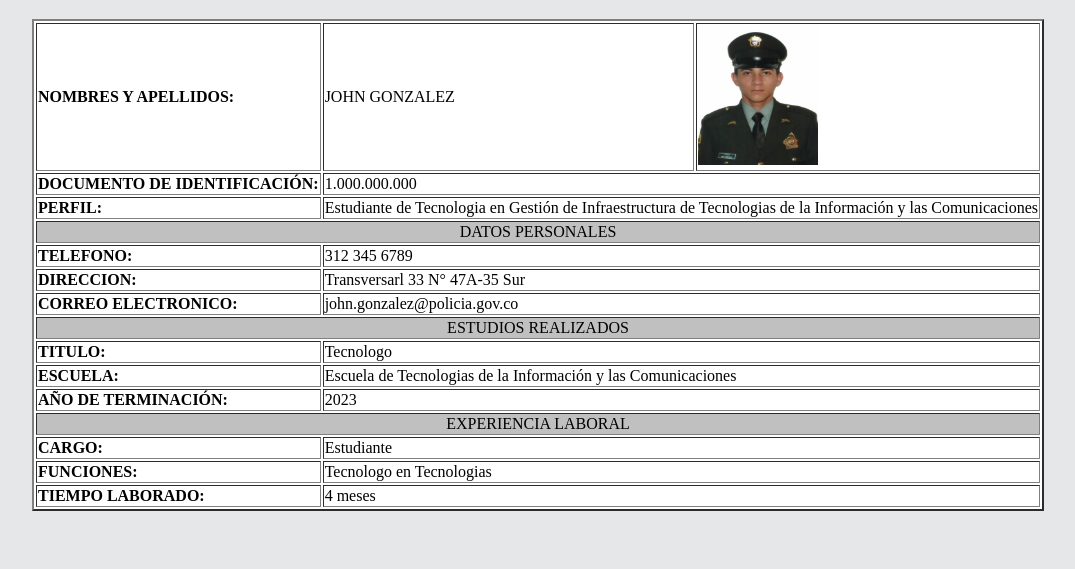
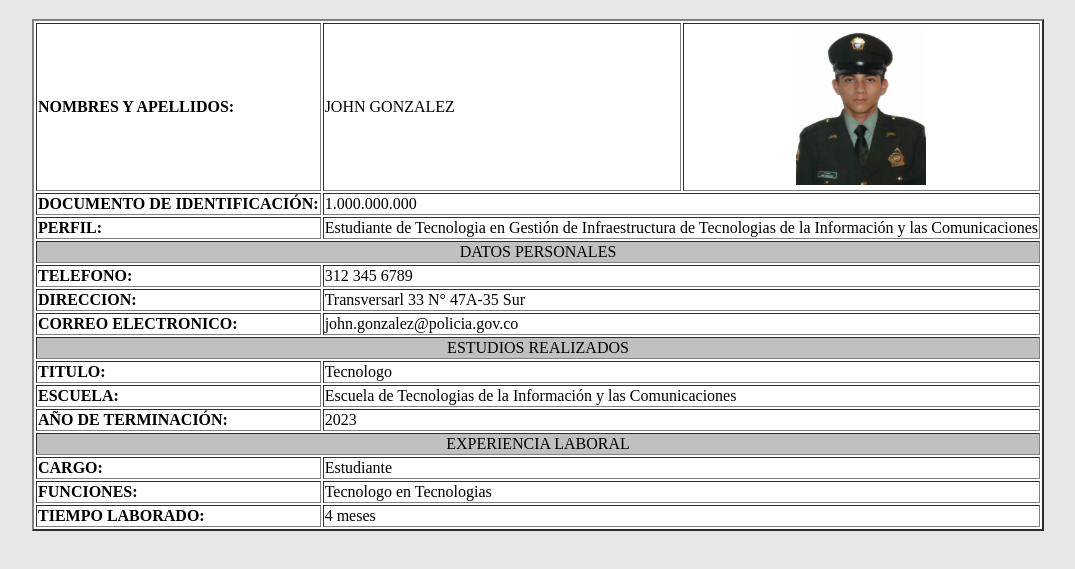
Before and after one commit to JohnJGP/Johnjgp, a plain HTML site: page index.html in a window 1280 px wide. Shown: the part 61-630 px from the top of the page, without its empty margins (102-1177 px from the left). Drawn offline with Linux system fonts and the light colour scheme.

Commit message:
Update index.html

```diff
--- a/index.html
+++ b/index.html
@@ -17,7 +17,7 @@
             <tr>
                 <td><b> NOMBRES Y APELLIDOS:
                 <td>JOHN GONZALEZ
-                <td><img width="120" height="140" src="foto.jpg">
+                 <td><center> <img width="130" height="160" src="foto.jpg"></center>
 
             </tr>
             <tr><td> <b> DOCUMENTO DE IDENTIFICACIÓN:       <td colspan="2">  1.000.000.000  </tr>
```
